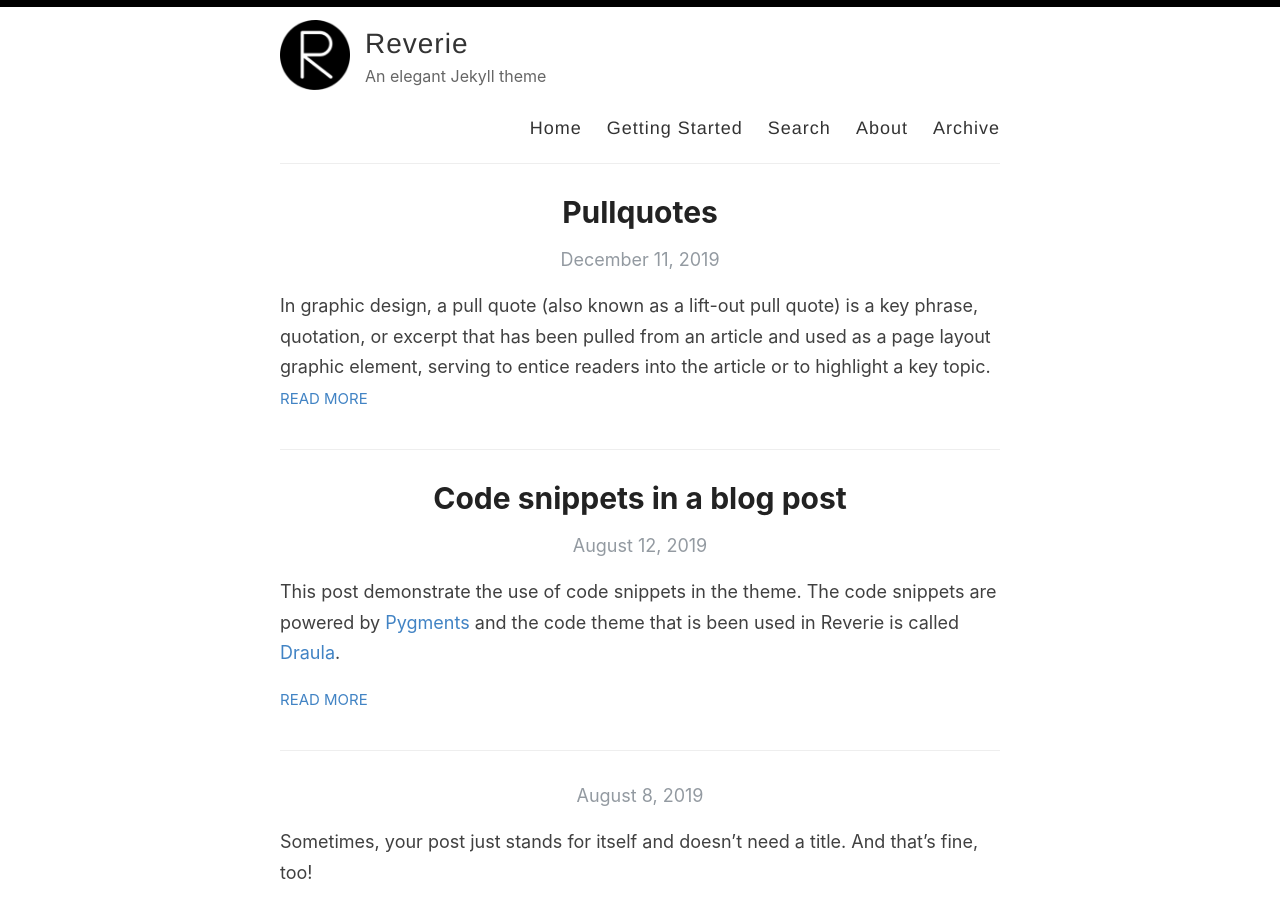
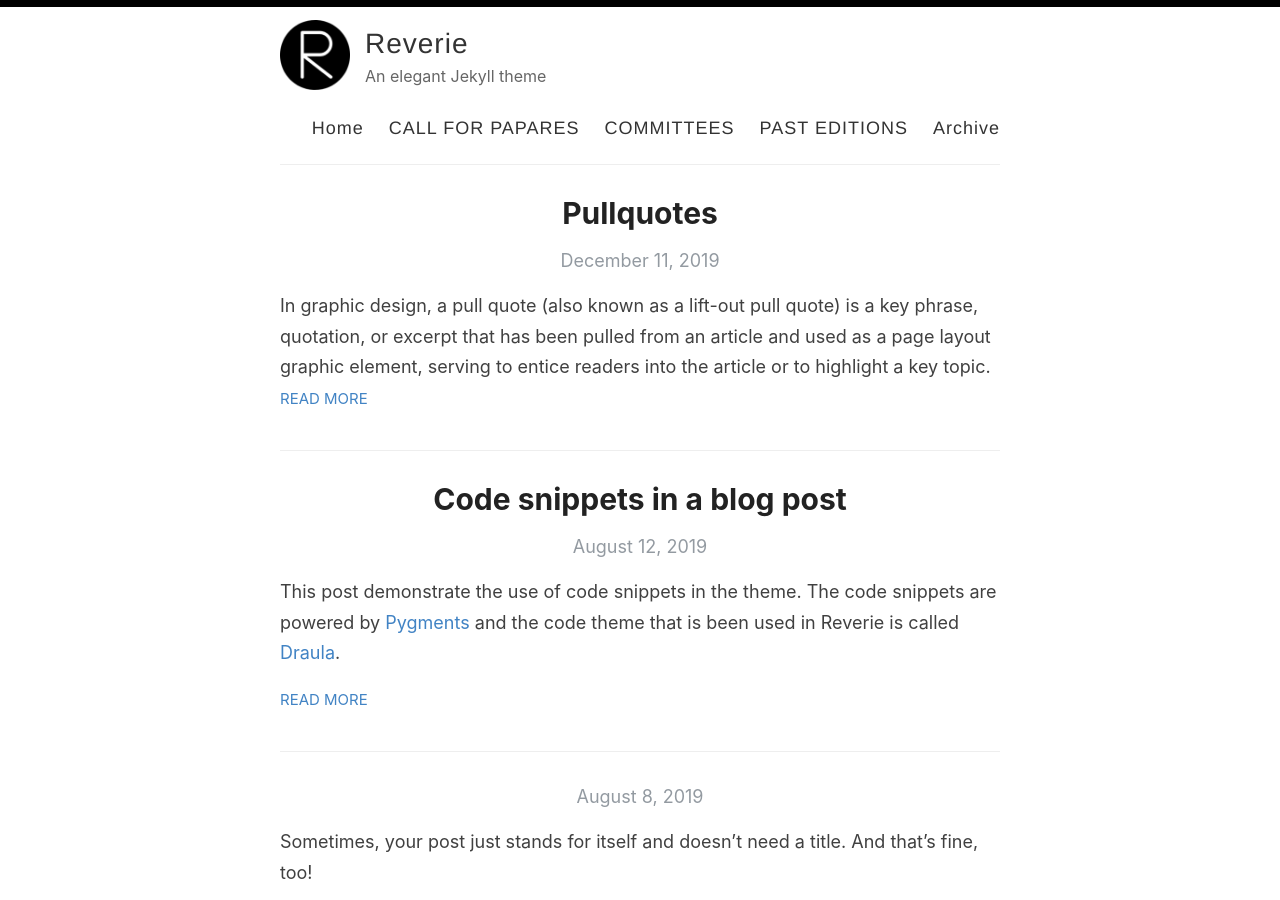
Before and after one commit to places-workshop/2022, a Jekyll site: the page built from index.html, in a window 1280 px wide and 900 px high. Built offline with Jekyll 4.4.1, drawn with Linux system fonts in a browser that asks for light colours; the list of posts is cut into pages by our own code.

Commit message:
Change the sitemap

```diff
--- a/_layouts/default.html
+++ b/_layouts/default.html
@@ -29,9 +29,9 @@
 
             <nav>
               <a href="{{ site.baseurl }}/">Home</a>
-              <a href="{{ site.baseurl }}/getting-started">Getting Started</a>
-              <a href="{{ site.baseurl }}/search">Search</a>
-              <a href="{{ site.baseurl }}/about">About</a>
+              <a href="{{ site.baseurl }}/call-for-papers">CALL FOR PAPARES</a>
+              <a href="{{ site.baseurl }}/committee">COMMITTEES</a>
+              <a href="{{ site.baseurl }}/past-editions">PAST EDITIONS</a>
               <a href="{{ site.baseurl }}/archive">Archive</a>
             </nav>
           </header>
```
